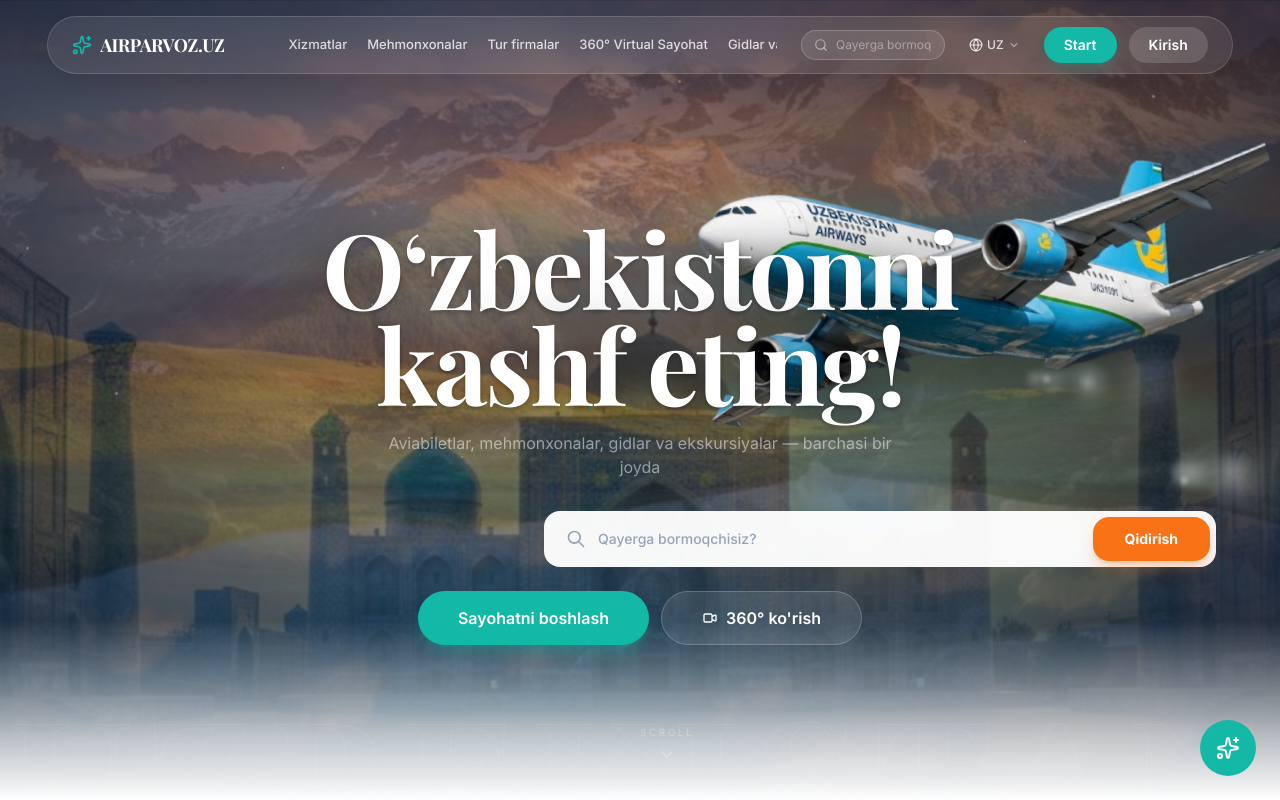
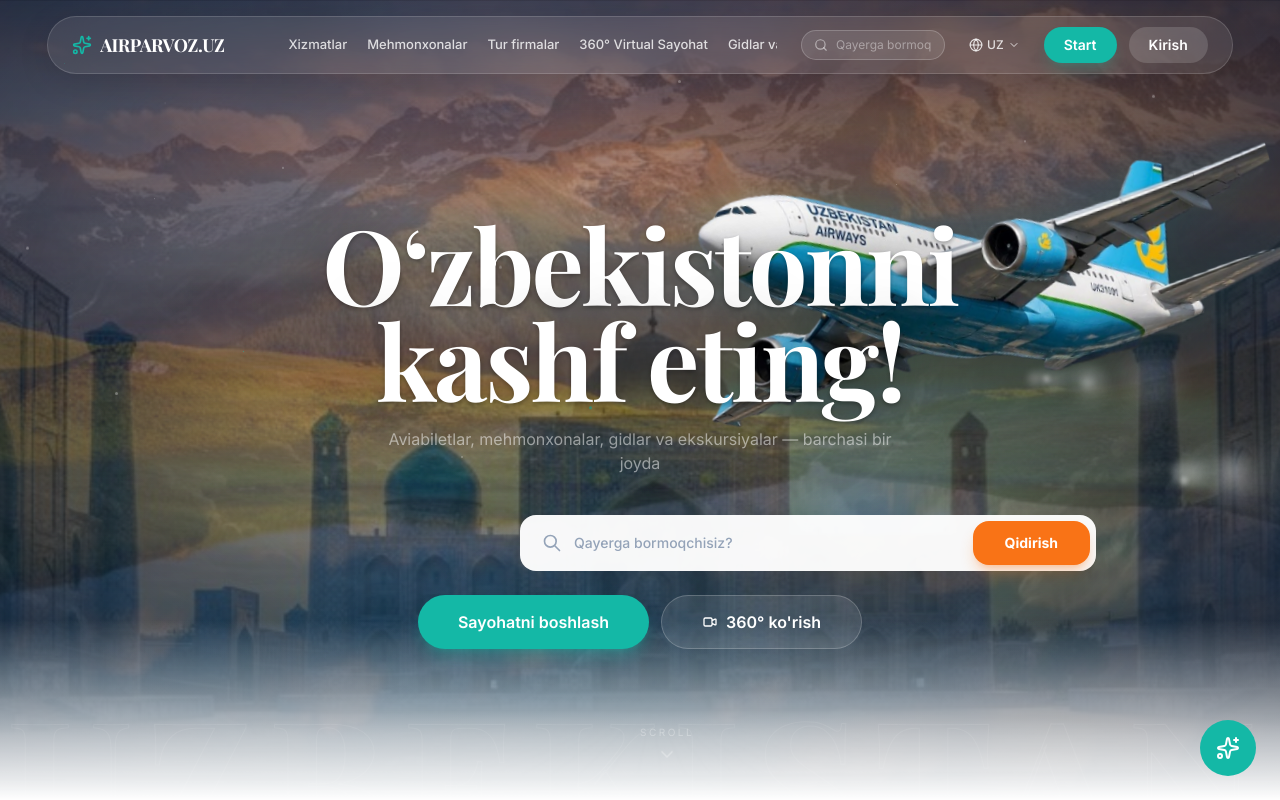
Before and after one commit to otbk-uz/airparvoz-uz, a React (Vite) app in the folder app/: page / in a window 1280 px wide. Shown: the top 800 px of the page. Built offline with nearby package versions, Linux system fonts and the light colour scheme; a web font is replaced by a local one.

Commit message:
style: move hero search bar closer to the plane

```diff
--- a/app/src/sections/Hero.tsx
+++ b/app/src/sections/Hero.tsx
@@ -378,9 +378,9 @@
 
 
         {/* Search Bar Wrapper for right alignment */}
-        <div className="w-full flex justify-end mt-8 lg:pr-10">
+        <div className="w-full flex justify-end mt-10 lg:pr-20 xl:pr-40">
           <div
-            className="w-full max-w-2xl rounded-2xl shadow-2xl p-1.5 flex flex-col sm:flex-row items-center gap-1.5"
+            className="w-full max-w-xl rounded-2xl shadow-2xl p-1.5 flex flex-col sm:flex-row items-center gap-1.5"
             style={{
               background: 'rgba(255,255,255,0.96)',
               animation: 'fade-in-up 0.8s 1.1s both',
```
